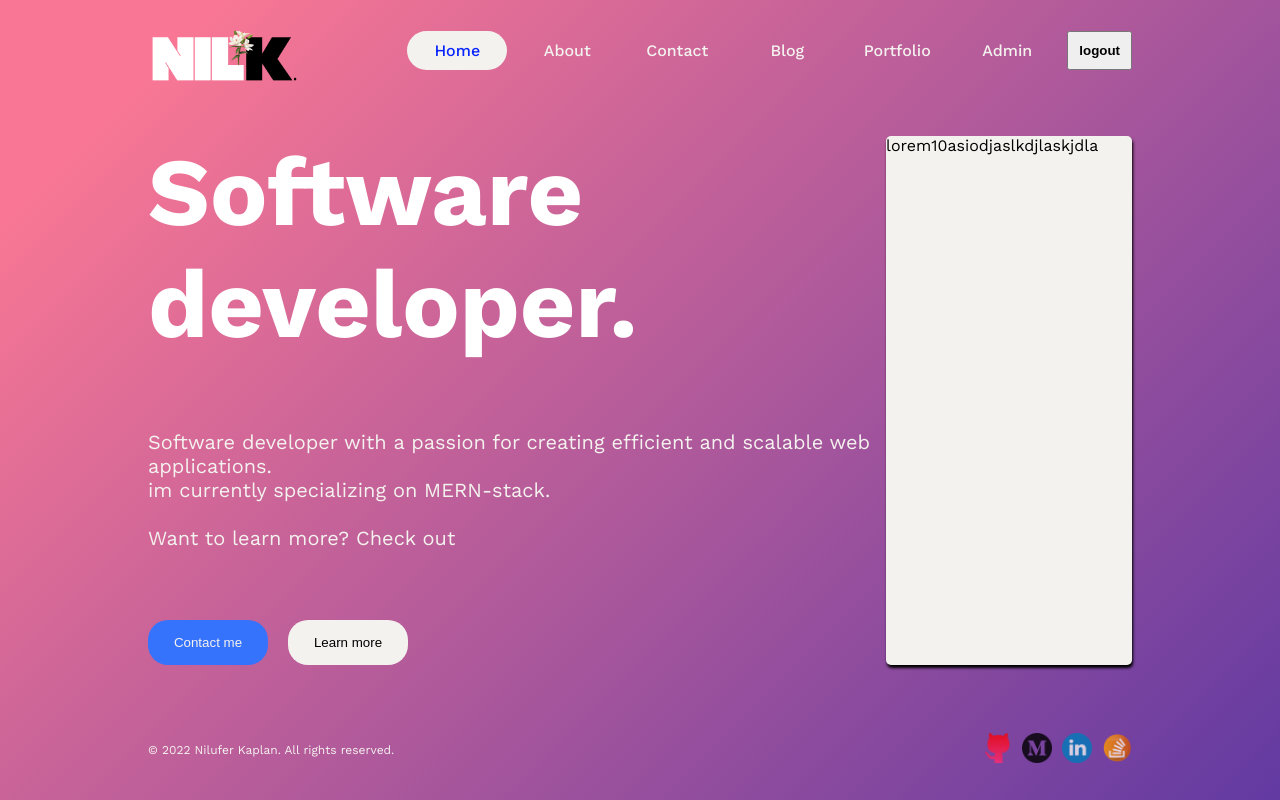
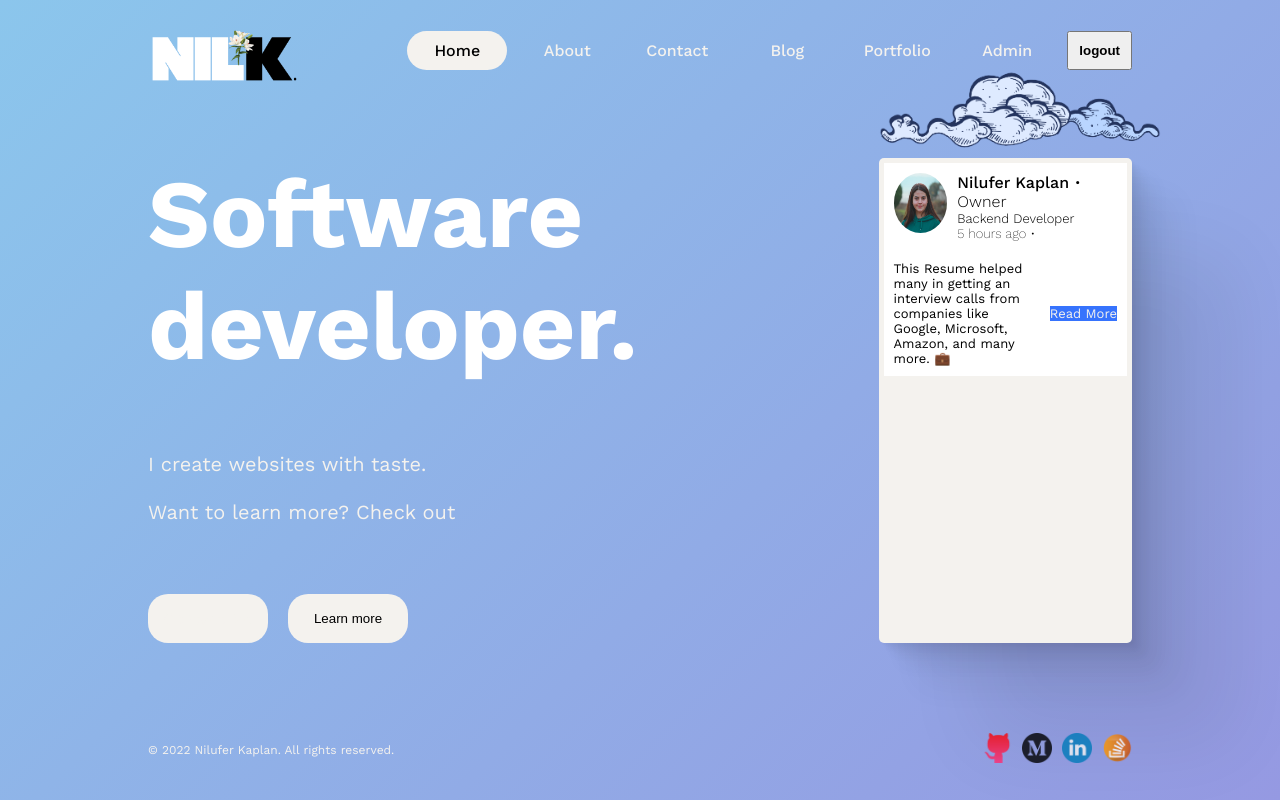
Before and after one commit to nilpeep/niluferkaplan.com, a Next.js app: page / in a window 1280 px wide. Built offline with nearby package versions, Linux system fonts and the light colour scheme.

Commit message:
button component

```diff
--- a/src/app/globals.css
+++ b/src/app/globals.css
@@ -14,8 +14,8 @@
 }
 
 body{
-
-    background-image: linear-gradient( 135deg, #F97794 10%, #623AA2 100%);
+    background-color: #8BC6EC;
+background-image: linear-gradient(135deg, #8BC6EC 0%, #9599E2 100%);
 
 
     color: var(--text);
--- a/src/app/home.module.css
+++ b/src/app/home.module.css
@@ -1,29 +1,25 @@
-.container{
+.container {
   display: flex;
-
 }
 
-.textContainer{
+.textContainer {
   display: flex;
   flex-direction: column;
   flex: 1;
   gap: 70px;
-
-
 }
 
-.imgContainer{
+.imgContainer {
   position: relative;
   flex: 1;
 }
 
-.about{
+.about {
   display: flex;
   flex: 3;
 }
 
-
-.title{
+.title {
   font-size: 96px;
   /* text-shadow: 1px -1px 1px #220310,
     1px -3px 1px #220310,
@@ -35,47 +31,50 @@
   color: white;
 }
 
-
- .img{
+.img {
   object-fit: contain;
 }
 
-.description{
+.description {
   font-size: 20px;
-
 }
 
-.buttons{
+.buttons {
   display: flex;
   gap: 20px;
 }
 
-.button{
+.button {
     padding: 15px;
     min-width: 120px;
     cursor: pointer;
     border: none;
     border-radius: 20px;
     background-color: var(--text);
-
   }
 
-.icons{
+.icons {
   display: flex;
   gap: 20px;
 }
 
-.button:first-child{
+.button:first-child {
   background-color: var(--btn);
   color: var(--text);
 }
 
-
-
- .blogs{
-    background-color: #F4F2EE;
+.blogs {
+  background-color: #f4f2ee;
   flex: 1;
   color: black;
   border-radius: 5px;
-    box-shadow: 1px 3px 3px black;
+  box-shadow: 2.8px 2.8px 2.2px rgba(0, 0, 0, 0.02),
+    6.7px 6.7px 5.3px rgba(0, 0, 0, 0.028),
+    12.5px 12.5px 10px rgba(0, 0, 0, 0.035),
+    22.3px 22.3px 17.9px rgba(0, 0, 0, 0.042),
+    41.8px 41.8px 33.4px rgba(0, 0, 0, 0.05),
+    100px 100px 80px rgba(0, 0, 0, 0.07);
+
+padding: 5px;
+overflow: scroll;
 }
--- a/src/app/layout.js
+++ b/src/app/layout.js
@@ -2,6 +2,7 @@ import { Work_Sans } from "next/font/google";
 import "./globals.css";
 import Navbar from "@/components/navbar/Navbar";
 import Footer from "@/components/footer/Footer";
+import Image from "next/image";
 
 const work_Sans = Work_Sans({ subsets: ["latin"] });
 
@@ -16,6 +17,7 @@ export default function RootLayout({ children }) {
       <body className={work_Sans.className}>
         <div className="container">
         <Navbar/>
+        <Image src='/clouds.png' style={{position:'absolute', right:'110px', top:'60px'}} width={300} height={100}/>
         {children}
         <Footer/>
         </div>
--- a/src/app/page.js
+++ b/src/app/page.js
@@ -1,6 +1,8 @@
+import BlogCard from "@/components/blogCard/blogCard";
 import styles from "./home.module.css";
 import Image from "next/image";
 import Link from "next/link";
+import ButtonDark from "@/components/button/buttonDark";
 
 export default function Home() {
   return (
@@ -10,13 +12,12 @@ export default function Home() {
           <div className={styles.textContainer}>
             <h1 className={styles.title}>Software developer.</h1>
             <p className={styles.description}>
-              Software developer with a passion for creating efficient and
-              scalable web applications.<br></br> im currently specializing on
-              MERN-stack.<br></br>
+              I create websites with taste.
+              <br></br>
               <br></br> Want to learn more? Check out
             </p>
             <div className={styles.buttons}>
-              <button className={styles.button}>Contact me</button>
+              <ButtonDark text={'Contact Me'}/>
               <button className={styles.button}>Learn more</button>
             </div>
           </div>
@@ -25,7 +26,7 @@ export default function Home() {
           </div> */}
         </div>
         <div className={styles.blogs}>
-          <p>lorem10asiodjaslkdjlaskjdla</p>
+          <BlogCard/>
         </div>
       </div>
     </>
--- /dev/null
+++ b/src/components/blogCard/blogCard.jsx
@@ -0,0 +1,34 @@
+import React from "react";
+import styles from "./blogCard.module.css";
+import Image from "next/image";
+
+const BlogCard = () => {
+  return (
+    <>
+      <div className={styles.container}>
+        <div className={styles.header}>
+          <div className={styles.userPhoto}>
+            <Image src="/about.png" fill />
+          </div>
+          <div className={styles.userInfo}>
+            <div className={styles.userName}>
+              Nilufer Kaplan <span className={styles.userRole}>• Owner</span>
+            </div>
+            <div className={styles.userDetails}>Backend Developer</div>
+            <div className={styles.postTime}>5 hours ago • </div>
+          </div>
+        </div>
+        <div className={styles.postSection}>
+        <div className={styles.postText}>
+        This Resume helped many in getting an interview calls from companies like Google, Microsoft, Amazon, and many more. 💼
+        </div>
+        <div className={styles.readMore}>
+          Read More
+        </div>
+        </div>
+      </div>
+    </>
+  );
+};
+
+export default BlogCard;
--- /dev/null
+++ b/src/components/blogCard/blogCard.module.css
@@ -0,0 +1,54 @@
+.container{
+  background-color: #fff;
+}
+
+.header{
+  padding: 10px;
+  display: flex;
+  gap: 10px;
+}
+
+.userPhoto{
+  border-radius: 50%;
+  width: 60px;
+  height: 60px;
+  position: relative;
+  overflow: hidden;
+}
+
+.userName{
+  font-weight: 500;
+}
+
+.userRole{
+  font-weight: 300;
+}
+
+.userDetails{
+  font-size: small;
+  font-weight: 300;
+}
+
+.postTime{
+  font-size: small;
+  font-weight: 200;
+}
+
+.postSection{
+  font-size: small;
+  padding: 10px;
+  display: flex;
+  gap: 10px;
+  align-items: center;
+  justify-content: center;
+}
+
+.postText{
+  flex: 1;
+}
+
+.readMore{
+  border: none;
+  background-color: var(--btn);
+  color: var(--text);
+}
--- /dev/null
+++ b/src/components/button/button.module.css
@@ -0,0 +1,8 @@
+.dark {
+    padding: 15px;
+    min-width: 120px;
+    cursor: pointer;
+    border: none;
+    border-radius: 20px;
+    background-color: var(--text);
+  }
--- /dev/null
+++ b/src/components/button/buttonDark.jsx
@@ -0,0 +1,10 @@
+import React from 'react'
+import styles from './button.module.css'
+
+const ButtonDark = ({text}) => {
+  return (
+    <div className={styles.dark}>{text}</div>
+  )
+}
+
+export default ButtonDark
--- a/src/components/navbar/links/navLink/navLink.module.css
+++ b/src/components/navbar/links/navLink/navLink.module.css
@@ -8,10 +8,10 @@
 
 .container:hover{
     background-color: var(--text);
-    color: var(--bg);
+    color:black;
 }
 
 .active{
     background-color: var(--text);
-    color: var(--bg);
+    color: black;
 }
```
Also changed, not shown: public/clouds.png (added), public/resumeExample.webp (added). Lines whose indentation alone changed are shown as unchanged.
